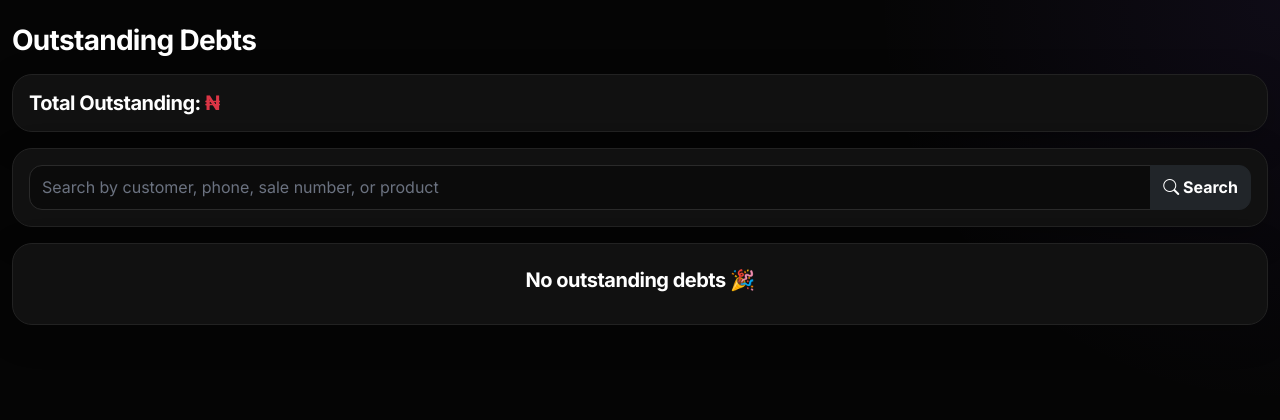
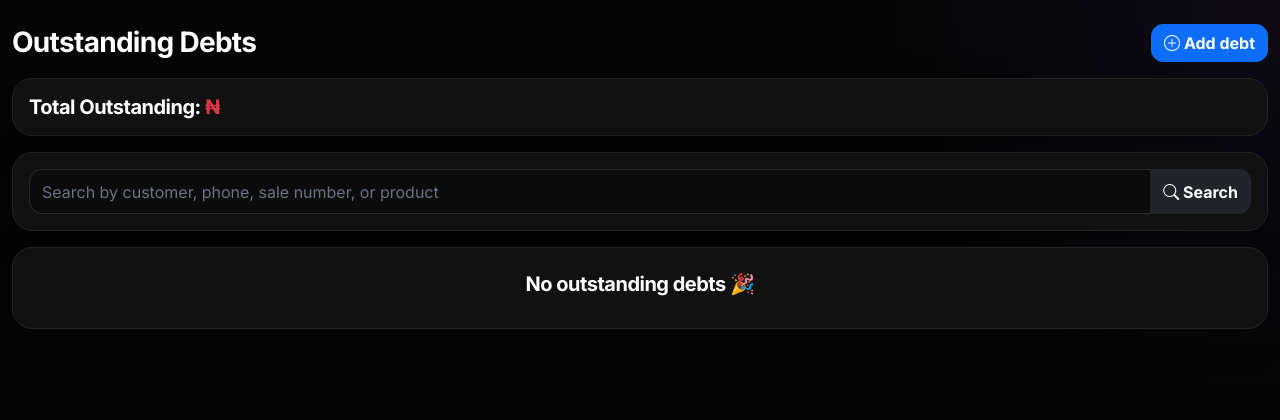
Before and after one commit to Maxpyn/Ceci-s-Mart, a Django app: template mini_mart/templates/debtors.html in a window 1280 px wide. Shown: the top 420 px of the page. Run offline with Django 5.2, Linux system fonts and the light colour scheme; the template is opened without the code that fills it, so the values that code supplies are empty.

Commit message:
Restore checkout and improve sell layout
Restore the payment-aware sell route, expose Add debt, and keep the cart above products.

```diff
--- a/mini_mart/templates/base.html
+++ b/mini_mart/templates/base.html
@@ -1044,7 +1044,7 @@
 
 
     <a
-        href="{% url 'mini_mart:offline_pos' %}"
+        href="{% url 'mini_mart:new_sale' %}"
         class="{% if request.resolver_match.url_name in 'new_sale,offline_pos' %}active{% endif %}"
     >
         <i class="bi bi-plus-circle-fill"></i>
@@ -1062,8 +1062,8 @@
 
 
     <a
-        href="{% url 'mini_mart:debtors_list' %}"
-        class="{% if request.resolver_match.url_name == 'debtors_list' %}active{% endif %}"
+        href="{% url 'mini_mart:debts_hub' %}"
+        class="{% if request.resolver_match.url_name in 'debtors_list,debts_hub,add_existing_debt' %}active{% endif %}"
     >
         <i class="bi bi-wallet2"></i>
         Debts
--- a/mini_mart/templates/debtors.html
+++ b/mini_mart/templates/debtors.html
@@ -3,7 +3,12 @@
 
 {% block content %}
 
-<h3 class="fw-bold mb-3">Outstanding Debts</h3>
+<div class="d-flex justify-content-between align-items-center mb-3">
+    <h3 class="fw-bold mb-0">Outstanding Debts</h3>
+    <a href="{% url 'mini_mart:add_existing_debt' %}" class="btn btn-primary">
+        <i class="bi bi-plus-circle me-1"></i>Add debt
+    </a>
+</div>
 
 <div class="card p-3 mb-3">
     <h5 class="mb-0">
--- a/mini_mart/templates/debts_hub.html
+++ b/mini_mart/templates/debts_hub.html
@@ -8,7 +8,7 @@
 </div>
 
 <a href="{% url 'mini_mart:add_existing_debt' %}" class="btn btn-primary mb-3">
-  Add Existing Debt
+  Add debt
 </a>
 
 <div class="card p-3 mb-3">
```
Also changed, not shown: mini_mart/templates/new_sale.html (+45 -44 lines).
